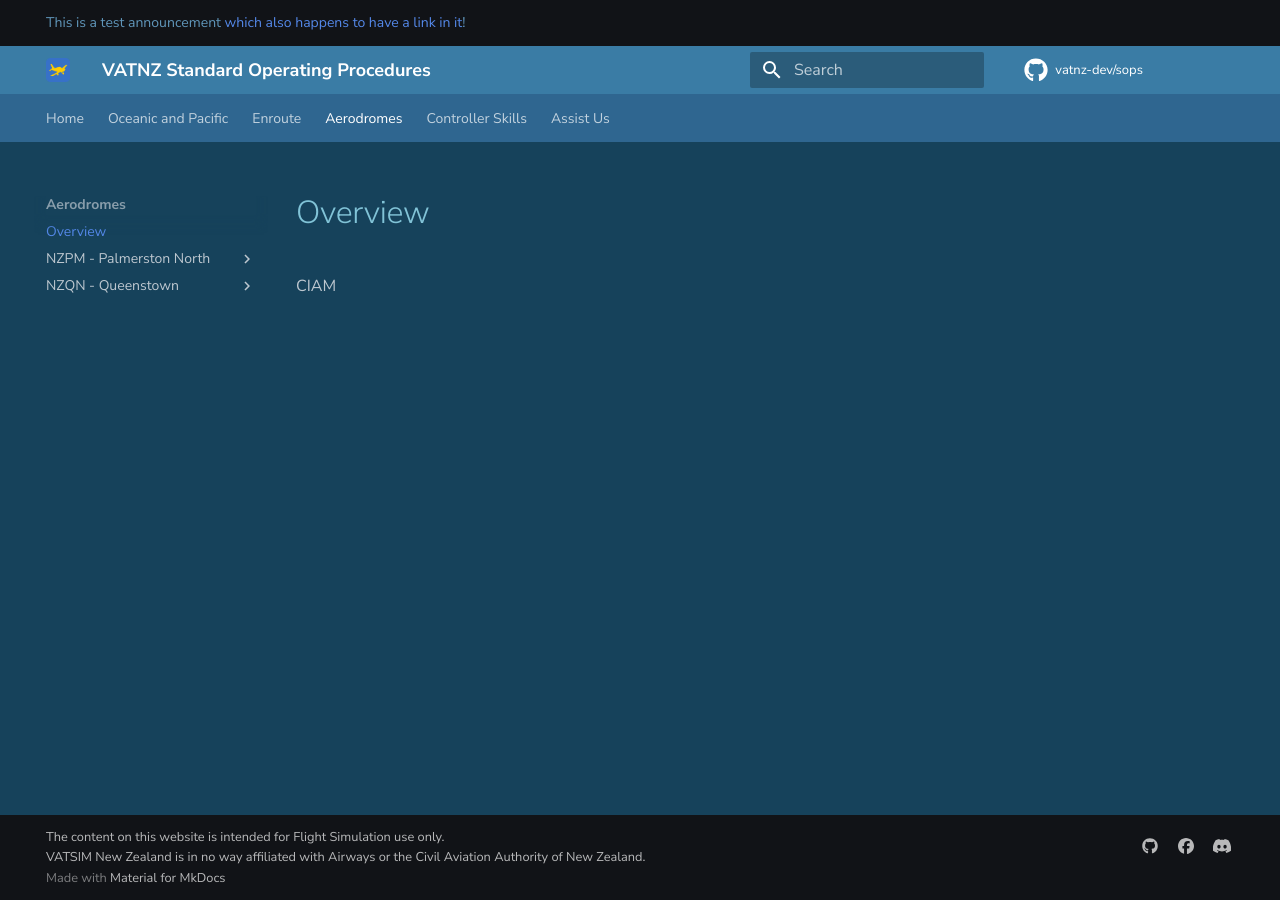
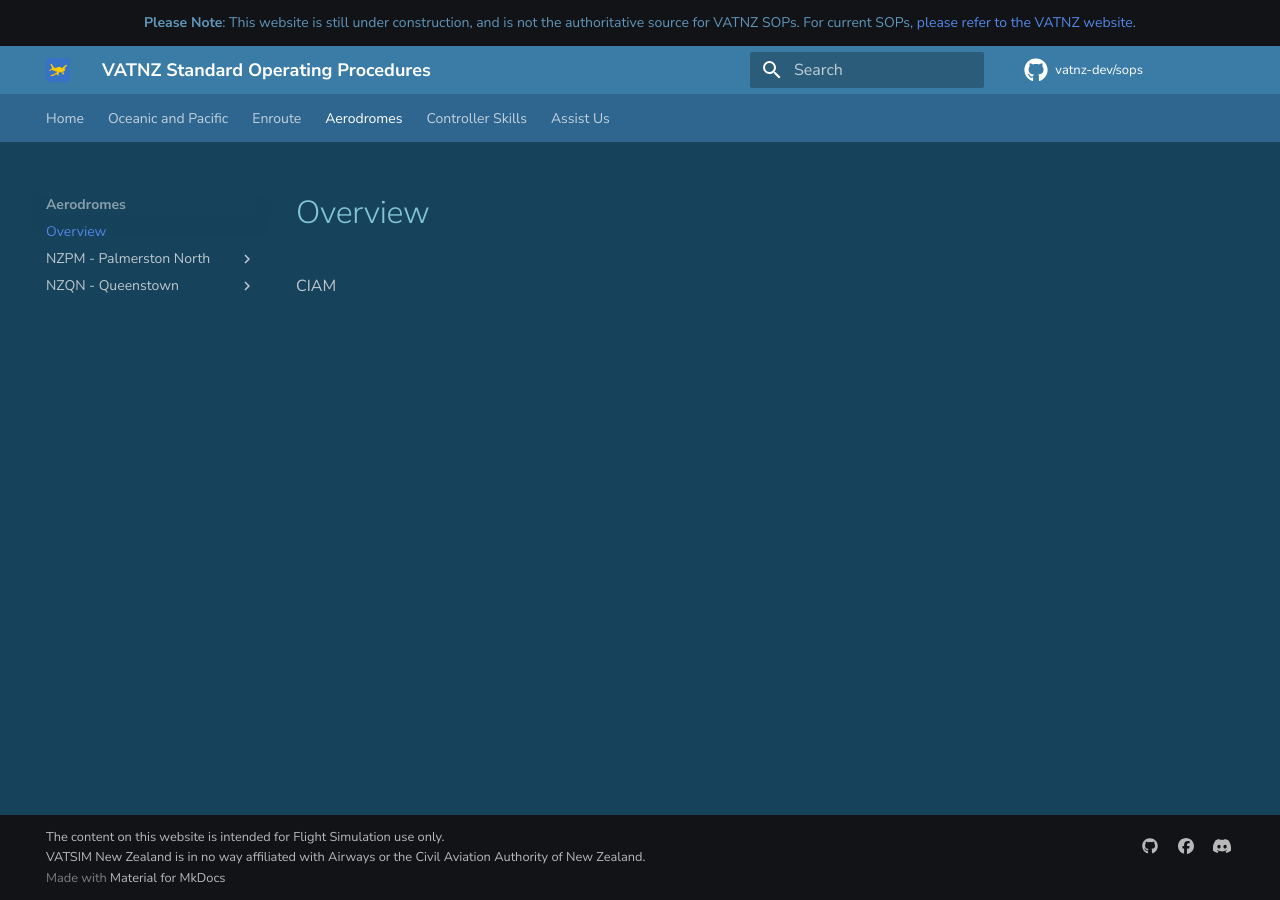
Before and after one commit to vatnz-dev/sops, an MkDocs documentation site: the page built from docs/aerodromes/index.md, in a window 1280 px wide. Built offline with MkDocs 1.6.1 and Material for MkDocs 9.7.7, drawn with Linux system fonts in a browser that asks for light colours; comment, search, counter and statistics services are not loaded.

Commit message:
Update to requirements, and header amendment.

```diff
--- a/docs/stylesheets/navigation.css
+++ b/docs/stylesheets/navigation.css
@@ -25,7 +25,7 @@
     background-color: var(--md-footer-bg-color--dark);
     color: var(--md-footer-fg-color);
     overflow: auto;
-    text-align: left;
+    text-align: center;
 }
 .md-typeset img, .md-typeset svg {
     height: auto;
--- a/overrides/main.html
+++ b/overrides/main.html
@@ -2,5 +2,6 @@
 
 <!-- Announcement Bar Implementation -->
 {% block announce %}
-    This is a test announcement  <a href="">which also happens to have a link in it</a>!
+    <strong>Please Note</strong>: This website is still under construction, and is not the authoritative source for VATNZ SOPs.
+    For current SOPs, <a href="https://www.vatnz.net/controllers/standard-operating-procedures/" target="blank">please refer to the VATNZ website</a>.
 {% endblock %}
--- a/requirements.txt
+++ b/requirements.txt
@@ -1,3 +1,4 @@
+mkdocs
 mkdocs-material==8.0.5
 mkdocs-awesome-pages-plugin
 mkdocs-git-revision-date-localized-plugin
```
